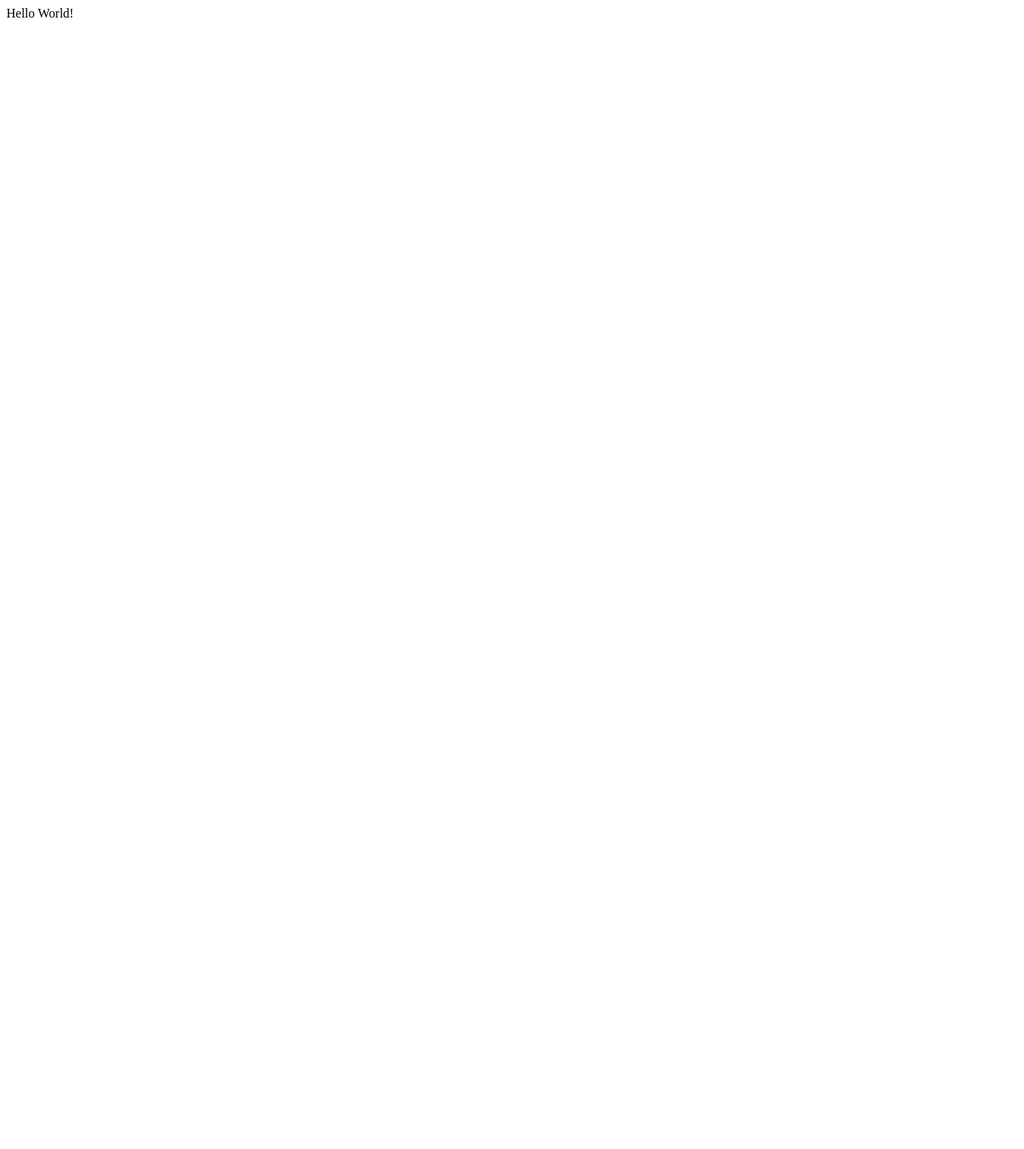
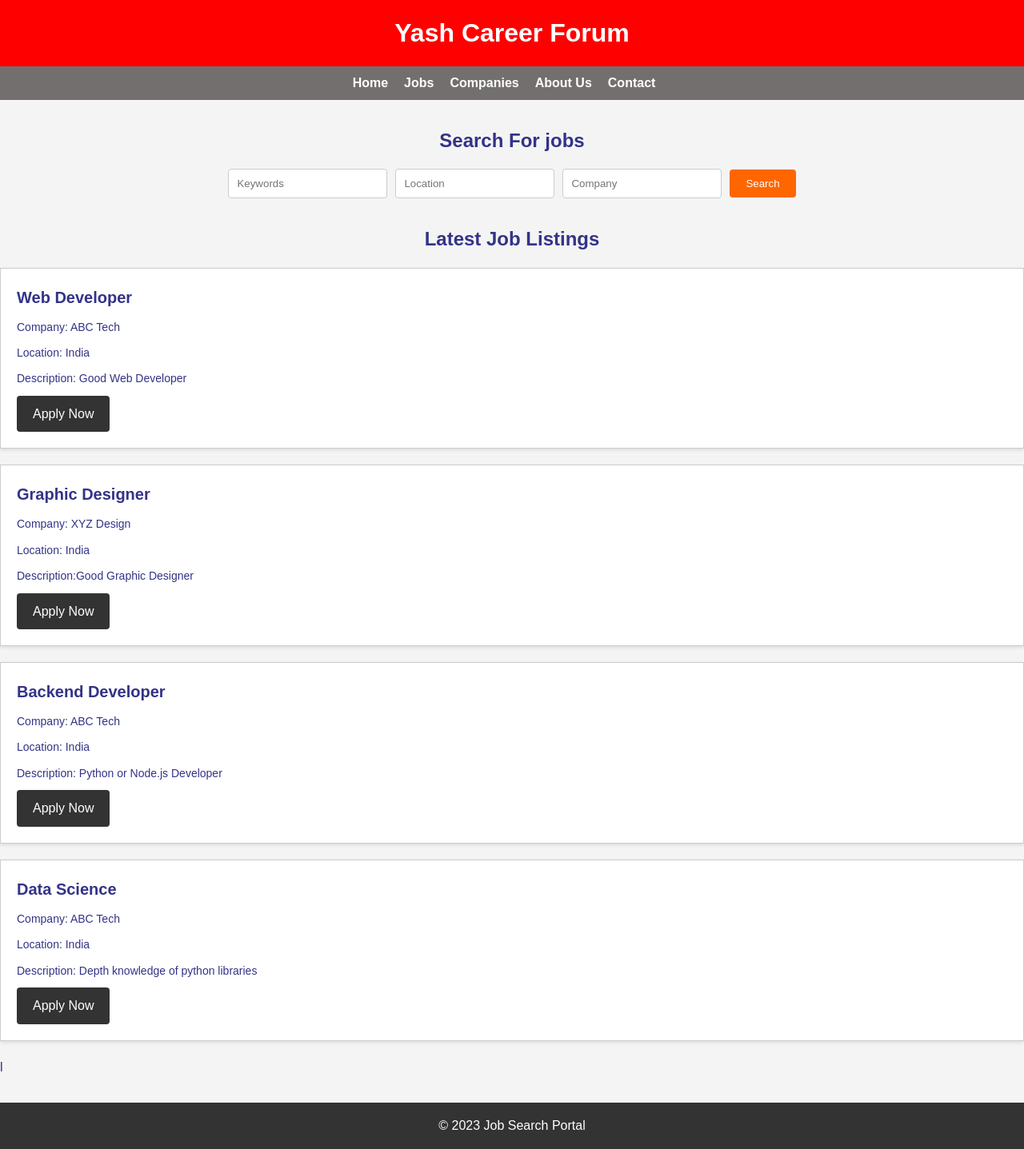
Before and after one commit to Yashraj2603/Yash-career-website, a Flask app: page / in a window 1280 px wide. Before the commit the page is almost empty. Shown: the whole page at 80% size. Before the commit the page ends 22 px from the top, so only its background shows below. Run offline with Flask 3, Linux system fonts and the light colour scheme.

Commit message:
added db and other support

```diff
--- a/app.py
+++ b/app.py
@@ -1,12 +1,58 @@
-from flask import Flask
+from flask import Flask, render_template, request, redirect, url_for
+from flask_sqlalchemy import SQLAlchemy
 
 app = Flask(__name__)
+app.config['SQLALCHEMY_DATABASE_URI'] = 'sqlite:///jobs.db'  # Use SQLite database
+app.config['SQLALCHEMY_TRACK_MODIFICATIONS'] = False
+db = SQLAlchemy(app)
 
+# Job model for the database
+class Job(db.Model):
+    id = db.Column(db.Integer, primary_key=True)
+    title = db.Column(db.String(100), nullable=False)
+    company = db.Column(db.String(100), nullable=False)
+    location = db.Column(db.String(100), nullable=False)
+    description = db.Column(db.Text, nullable=False)
 
-@app.route("/")
-def hello_world():
-  return "<p>Hello World!</p>"
+# Create the database tables
+db.create_all()
 
+@app.route('/')
+def home():
+    job_listings = Job.query.all()
+    return render_template('index.html', job_listings=job_listings)
 
-if __name__ == "__main__":
-  app.run(debug=True, host="0.0.0.0", port=5000)
+@app.route('/add_job', methods=['POST'])
+def add_job():
+    if request.method == 'POST':
+        title = request.form['title']
+        company = request.form['company']
+        location = request.form['location']
+        description = request.form['description']
+
+        new_job = Job(title=title, company=company, location=location, description=description)
+
+        db.session.add(new_job)
+        db.session.commit()
+
+    return redirect(url_for('home'))
+
+@app.route('/search', methods=['GET', 'POST'])
+def search():
+    if request.method == 'POST':
+        keywords = request.form['keywords'].lower()
+        location = request.form['location'].lower()
+
+        # Filter job listings based on keywords and location
+        search_results = Job.query.filter(
+            (db.func.lower(Job.title).contains(keywords)) |
+            (db.func.lower(Job.description).contains(keywords)) &
+            (db.func.lower(Job.location).contains(location))
+        ).all()
+
+        return render_template('search_results.html', results=search_results)
+
+    return render_template('search.html')
+
+if __name__ == '__main__':
+    app.run(debug=True)
--- a/templates/style.css
+++ b/static/style.css
@@ -8,7 +8,7 @@ body {
 	font-family: Arial, sans-serif;
 	background-color: #f4f4f4;
 	line-height: 1.6;
-	color: #333;
+	color: #338;
 }
 
 header {
--- a/templates/index.html
+++ b/templates/index.html
@@ -9,7 +9,7 @@
 		Yash Career Website
 	</title>
 
-	<link rel="stylesheet" href="style.css">
+	<link rel="stylesheet" href="{{ url_for('static', filename='style.css') }}">
 </head>
 
 <body>
```
